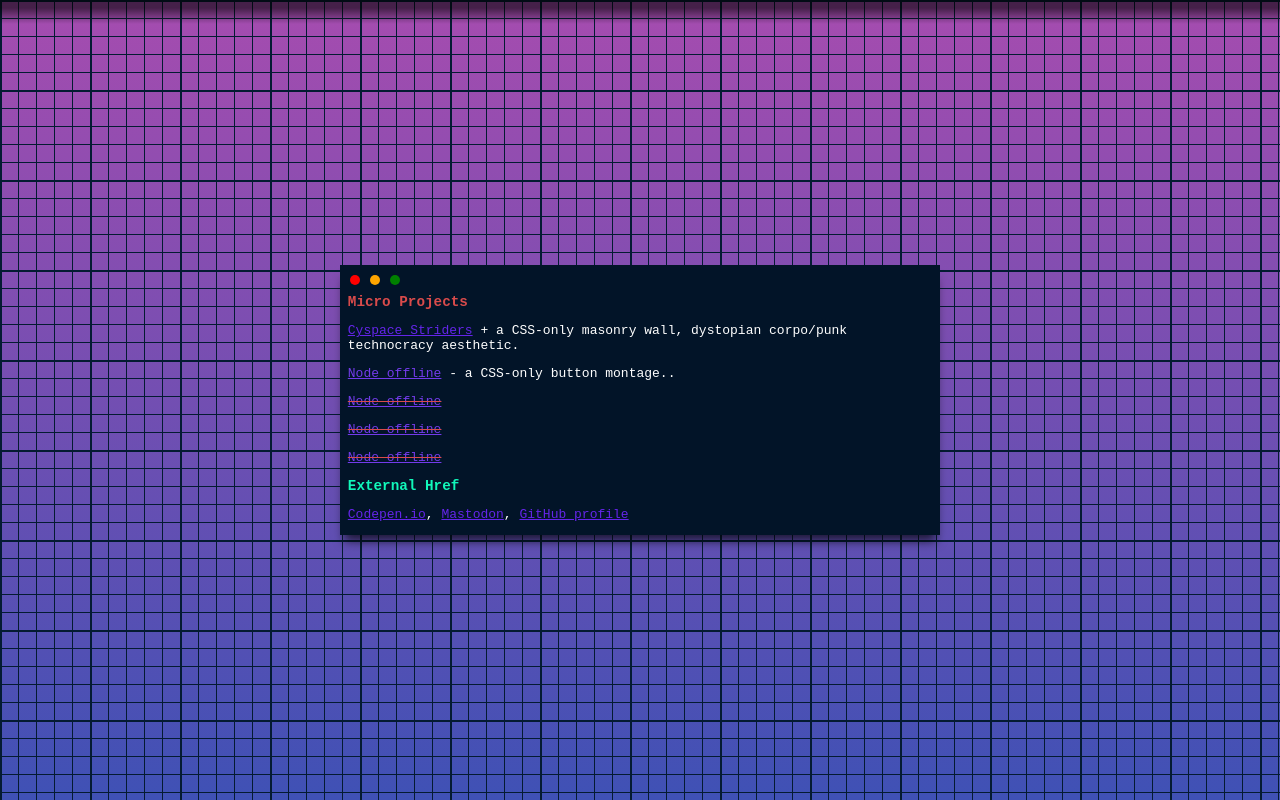
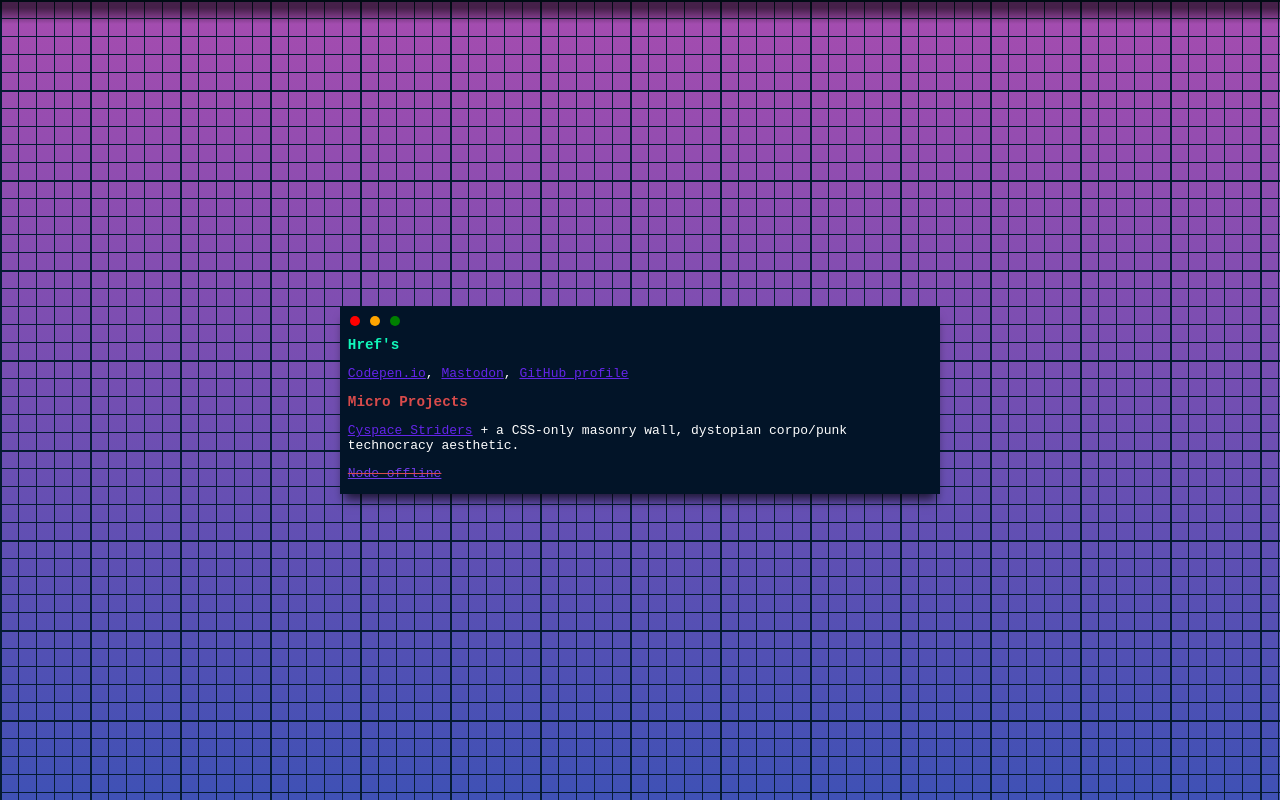
Before and after one commit to GRibbans/gribbans.github.io, a website: page index.html in a window 1280 px wide. Drawn offline with Linux system fonts and the light colour scheme.

Commit message:
Update index.html
Adjust ordering

```diff
--- a/index.html
+++ b/index.html
@@ -23,27 +23,16 @@
             </svg>
         </div>
         <div class="content">
+            <h2>Href's</h2>
+            <p><a href="https://www.codepen.io/GRibbans">Codepen.io</a>, <a href="https://mastodon.social/@gavin_ribbans">Mastodon</a>, <a href="https://github.com/GRibbans/">GitHub profile</a></p>
             <h1>Micro Projects</h1>
             <p><a href="cyber-punk-futuretec-inspo-wall/index.html">Cyspace Striders</a> + a CSS-only masonry wall, dystopian corpo/punk technocracy aesthetic.</p>
-            <p><a href="">Node offline</a> - a CSS-only button montage..</p>
             <p><s><a href="">Node offline</a></s> </p>
-            <p><s><a href="">Node offline</a></s> </p>
-            <p><s><a href="">Node offline</a></s> </p>
-            <h2>External Href</h2>
-            <p><a href="https://www.codepen.io/GRibbans">Codepen.io</a>, <a href="https://mastodon.social/@gavin_ribbans">Mastodon</a>, <a href="https://github.com/GRibbans/">GitHub profile</a></p>
         </div>
     </div>
+
 </div>
 </div>
-
-<!--             <nav class="navigation">
-                <ul>
-                    <li><a href="index.html">Home</a></li>
-                    <li><a href="about.html">About</a></li>
-                    <li><a href="contact.html">Contact</a></li>
-                </ul>
-            </nav> -->
-        </div>
-
+</div>
 </body>
 </html>
```
